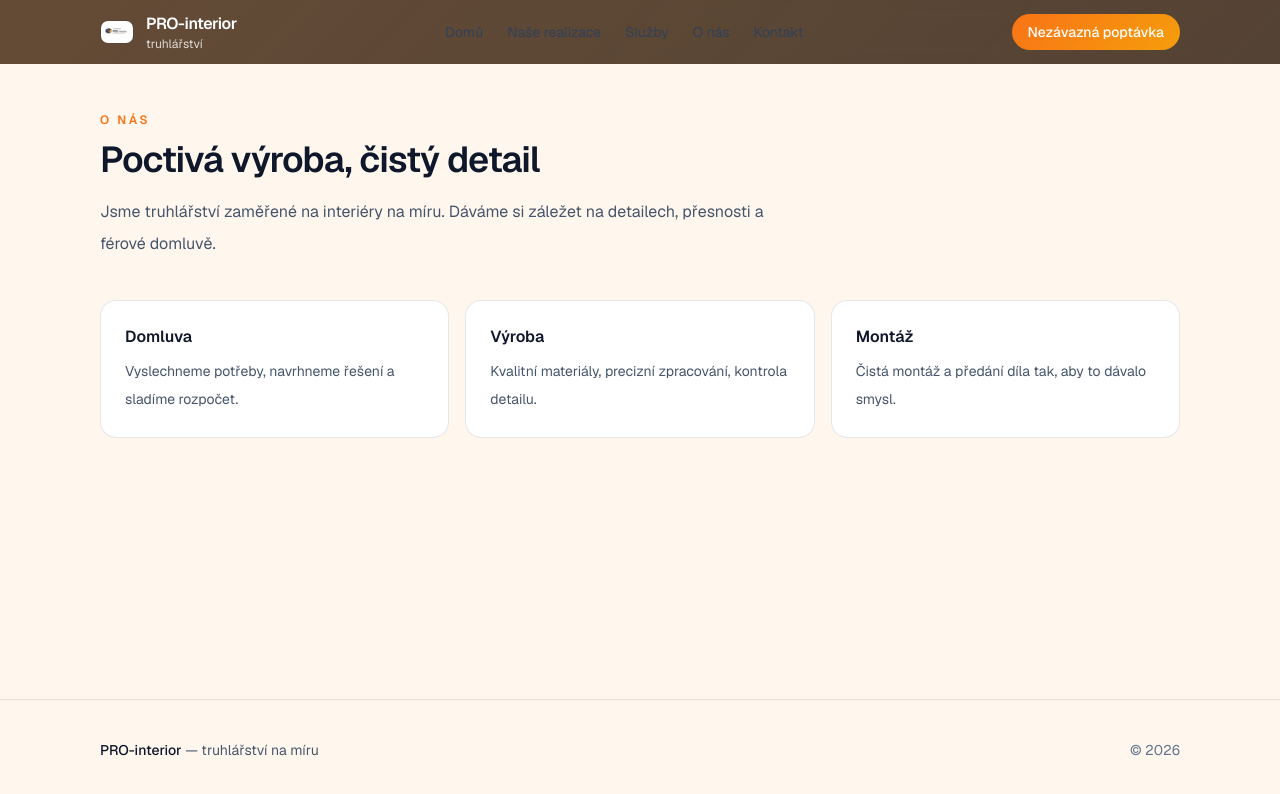
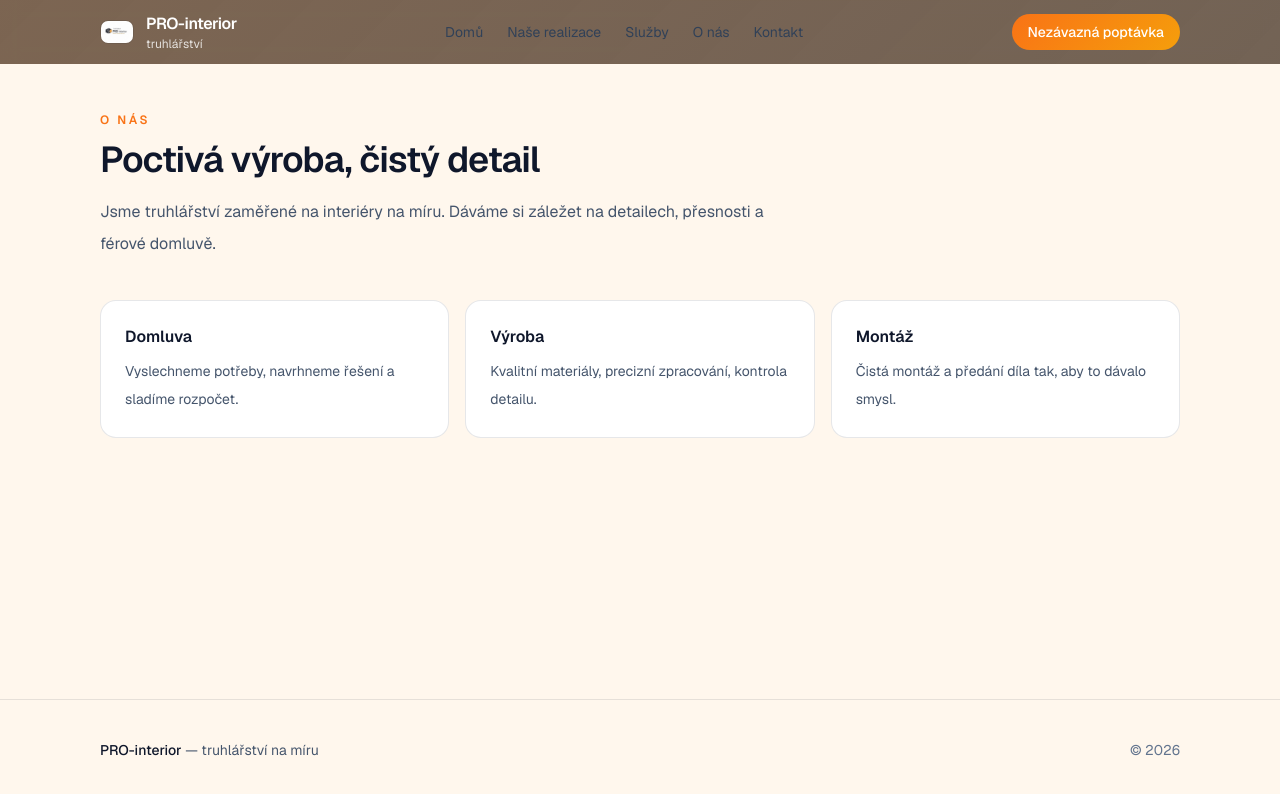
Before and after one commit to Vokurcak68/pro-interior, a Next.js app: page /o-nas in a window 1280 px wide. Shown: the top 794 px of the page. Built offline with nearby package versions, Linux system fonts and the light colour scheme.

Commit message:
style(header): make header background more transparent

```diff
--- a/src/components/SiteHeader.tsx
+++ b/src/components/SiteHeader.tsx
@@ -30,7 +30,7 @@ export function SiteHeader({ variant = "sticky" }: { variant?: "sticky" | "overl
       ({
         borderColor: "rgba(255,255,255,.10)",
         // jen šedohnědý bar (bez obrázku), aby header nebyl "foto".
-        background: "linear-gradient(135deg, rgba(87, 60, 38, .92), rgba(60, 41, 26, .88))",
+        background: "linear-gradient(135deg, rgba(87, 60, 38, .78), rgba(60, 41, 26, .72))",
         backdropFilter: "blur(10px)",
       }) as const,
     [],
```
